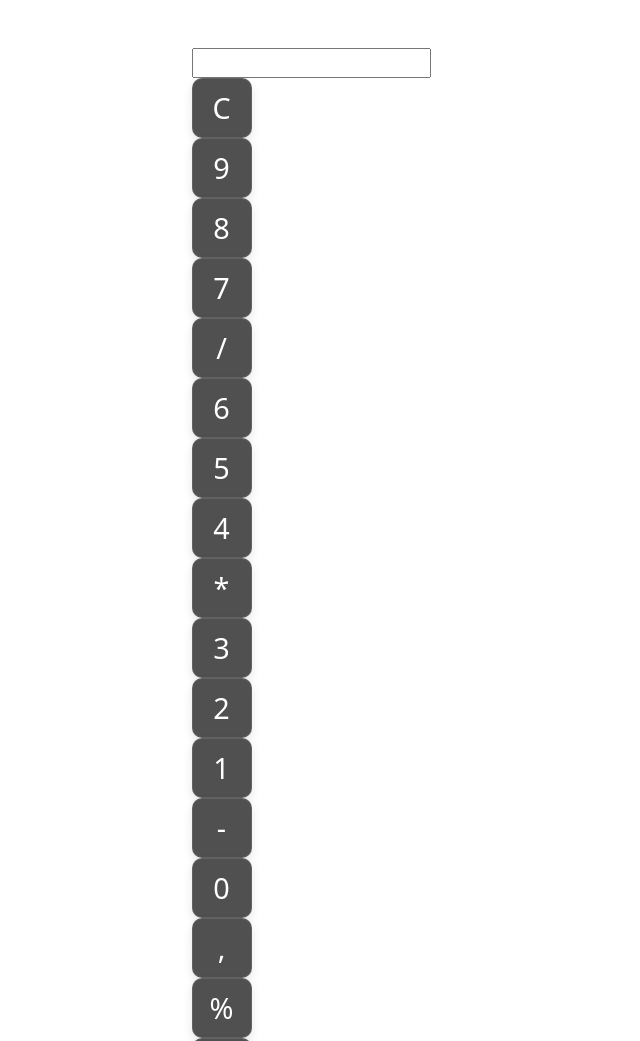
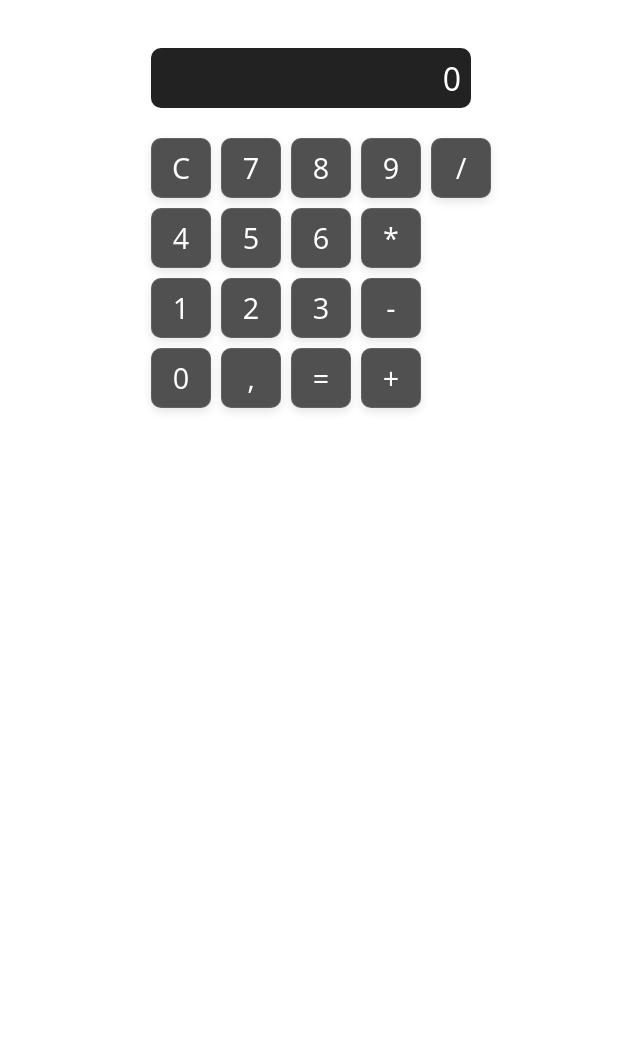
Before and after one commit to jp-soaresr/Laborat-rio-de-Engenharia-de-Software, a plain HTML site: page atividade6/at6.html in a window 1280 px wide. Shown: the top 1041 px of the page, without its empty margins (329-969 px from the left). After the commit the page ends 800 px from the top, so only its background shows below. Drawn offline with nearby package versions, Linux system fonts and the light colour scheme.

Commit message:
fim-primeiro-bimestre

```diff
--- a/atividade6/at6.html
+++ b/atividade6/at6.html
@@ -1,13 +1,30 @@
 <!DOCTYPE html>
-<html lang="en">
+<html lang="pt-BR">
 
 <head>
-    <meta charset="UTF-8">
-    <meta name="viewport" content="width=device-width, initial-scale=1.0">
-    <title>Document</title>
+  <meta charset="UTF-8" />
+  <meta name="viewport" content="width=device-width, initial-scale=1.0" />
+  <title>Calculadora</title>
+  <link href="https://cdn.jsdelivr.net/npm/bootstrap@5.3.0/dist/css/bootstrap.min.css" rel="stylesheet" />
 
   <style>
-        /* Estilo base para todos os botões */
+    .calculadora {
+      width: 320px;
+    }
+
+    .display {
+      width: 100%;
+      height: 60px;
+      font-size: 2rem;
+      text-align: right;
+      margin-bottom: 10px;
+      padding: 10px;
+      border: none;
+      border-radius: 10px;
+      background-color: #222;
+      color: white;
+    }
+
     .botao {
       font-size: 1.8rem;
       height: 60px;
@@ -41,24 +58,16 @@
       box-shadow: 0px 0px 8px rgba(255, 255, 255, 0.5);
     }
 
-        /* Estilos para botões específicos */
-        .botao-danger:hover {
-            background-color: #ff5c4d;
+    .linha {
+      display: flex;
+      gap: 10px;
+      margin-bottom: 10px;
     }
 
-        .botao-warning:hover {
-            background-color: #ffb833;
+    .botoes-container {
+      margin-top: 20px;
     }
 
-        .botao-success:hover {
-            background-color: #4cd964;
-        }
-
-        .botao-secondary:hover {
-            background-color: #404040;
-        }
-
-        /* Responsividade */
     @media (max-width: 600px) {
       .calculadora {
         width: 90%;
@@ -93,78 +102,26 @@
   </style>
 </head>
 
-
 <body>
-    <div id="primeira">
-
-    </div>
-</body>
+  <div id="app"></div>
 
   <script>
-    // Adiciona o Bootstrap ao head
-    const linkBootstrap = document.createElement("link");
-    linkBootstrap.rel = "stylesheet";
-    linkBootstrap.href = "https://cdn.jsdelivr.net/npm/bootstrap@5.3.0/dist/css/bootstrap.min.css";
-    document.head.appendChild(linkBootstrap);
-
-    // Adiciona um arquivo CSS externo para melhor organização
-    const linkCSS = document.createElement("link");
-    linkCSS.rel = "stylesheet";
-    linkCSS.href = "styles.css";
-    document.head.appendChild(linkCSS);
-
-    // Criação da estrutura principal da calculadora
-    const container = document.createElement("div");
-    container.className = "container mt-5 d-flex justify-content-center";
-    document.getElementById("primeira").appendChild(container);
-
-    const calculadora = document.createElement("div");
-    calculadora.className = "calculadora";
-    container.appendChild(calculadora);
-
-    // Criando o display
-    const display = document.createElement("input");
-    display.className = "display";
-    display.setAttribute("readonly", "true");
-    calculadora.appendChild(display);
-
-    // Criando os botões individualmente
-    const botoesContainer = document.createElement("div");
-    botoesContainer.className = "botoes-container";
-    calculadora.appendChild(botoesContainer);
-
-    function criarBotao(texto, classe = "botao") {
-        const botao = document.createElement("button");
-        botao.textContent = texto;
-        botao.className = classe;
-        botao.addEventListener("click", () => processarEntrada(texto));
-        return botao;
-    }
-
-    function criarLinha(...botoes) {
-        const linha = document.createElement("div");
-        linha.className = "linha";
-        botoes.forEach(botao => linha.appendChild(botao));
-        botoesContainer.appendChild(linha);
-    }
-
-    // Criando e organizando os botões na calculadora
-    criarLinha(criarBotao('C', "botao botao-danger"), criarBotao('9'), criarBotao('8'), criarBotao('7'), criarBotao('/', "botao botao-warning"));
-    criarLinha(criarBotao('6'), criarBotao('5'), criarBotao('4'), criarBotao('*', "botao botao-warning"));
-    criarLinha(criarBotao('3'), criarBotao('2'), criarBotao('1'), criarBotao('-', "botao botao-warning"));
-    criarLinha(criarBotao('0'), criarBotao(','), criarBotao('%', "botao botao-warning"), criarBotao('=', "botao botao-success"), criarBotao('+', "botao botao-warning"));
-
-    // Classe para manipular os cálculos
     class Calculadora {
-        constructor() {
+      constructor(displayElement) {
+        this.displayElement = displayElement;
         this.valorAtual = "";
         this.valorAnterior = "";
         this.operacao = null;
+        this.atualizarDisplay();
       }
 
       processarEntrada(valor) {
-            if (!isNaN(valor) || valor === ',') {
+        if (!isNaN(valor)) {
           this.valorAtual += valor;
+        } else if (valor === ',') {
+          if (!this.valorAtual.includes(',')) {
+            this.valorAtual += valor;
+          }
         } else if (valor === 'C') {
           this.valorAtual = "";
           this.valorAnterior = "";
@@ -172,11 +129,16 @@
         } else if (valor === '=') {
           this.calcularResultado();
         } else {
+          if (this.valorAtual === "") return;
+          if (this.valorAnterior !== "") {
+            this.calcularResultado();
+          }
+          this.operacao = valor;
           this.valorAnterior = this.valorAtual;
           this.valorAtual = "";
-                this.operacao = valor;
         }
-            display.value = this.valorAtual || this.valorAnterior;
+
+        this.atualizarDisplay();
       }
 
       calcularResultado() {
@@ -197,22 +159,80 @@
         this.valorAnterior = "";
         this.operacao = null;
       }
+
+      atualizarDisplay() {
+        this.displayElement.value = this.valorAtual || this.valorAnterior || "0";
       }
-
-    const calculadoraObj = new Calculadora();
-
-    function processarEntrada(valor) {
-        calculadoraObj.processarEntrada(valor);
     }
 
 
-
-    // vamos criar as funçoes que iram fazer as contas, sendo que ao ser clicado em um numero devemos guardar a variavel dele para usar na funçoes, sendo que temos que fazer uma de adição, subtração, divisao, multiplicação, porcentagem,
-    // sendo que o nosso estilo ainda esta muitoo feio, caso queira pode gerar um arquivo css para deixar os botoes de deteminados tamanhos e organizar eles melhor
+    function criarBotao(texto, classeExtra = '') {
+      const botao = document.createElement('button');
+      botao.textContent = texto;
+      botao.className = `botao ${classeExtra}`;
+      return botao;
+    }
 
 
+    const container = document.getElementById('app');
 
+    const wrapper = document.createElement('div');
+    wrapper.className = 'container mt-5 d-flex justify-content-center';
+
+    const calculadoraDiv = document.createElement('div');
+    calculadoraDiv.className = 'calculadora';
+
+    const display = document.createElement('input');
+    display.type = 'text';
+    display.className = 'display';
+    display.readOnly = true;
+
+    calculadoraDiv.appendChild(display);
+
+    const botoesContainer = document.createElement('div');
+    botoesContainer.className = 'botoes-container';
+
+    const botoes = [
+      ['C', '7', '8', '9', '/'],
+      ['4', '5', '6', '*'],
+      ['1', '2', '3', '-'],
+      ['0', ',', '=', '+']
+    ];
+
+    const classePorValor = {
+      'C': 'botao-danger',
+      '=': 'botao-success',
+      '/': 'botao-warning',
+      '*': 'botao-warning',
+      '-': 'botao-warning',
+      '+': 'botao-warning'
+    };
+
+    botoes.forEach(linhaValores => {
+      const linha = document.createElement('div');
+      linha.className = 'linha';
+
+      linhaValores.forEach(valor => {
+        const classeExtra = classePorValor[valor] || '';
+        const botao = criarBotao(valor, classeExtra);
+        linha.appendChild(botao);
+      });
+
+      botoesContainer.appendChild(linha);
+    });
+
+    calculadoraDiv.appendChild(botoesContainer);
+    wrapper.appendChild(calculadoraDiv);
+    container.appendChild(wrapper);
+
+    const calculadora = new Calculadora(display);
+
+    container.querySelectorAll('.botao').forEach(botao => {
+      botao.addEventListener('click', () => {
+        calculadora.processarEntrada(botao.textContent);
+      });
+    });
   </script>
-
+</body>
 
 </html>
```
Also changed, not shown: atividade7/at7.html (+1 -1 lines). Lines whose indentation alone changed are shown as unchanged.
